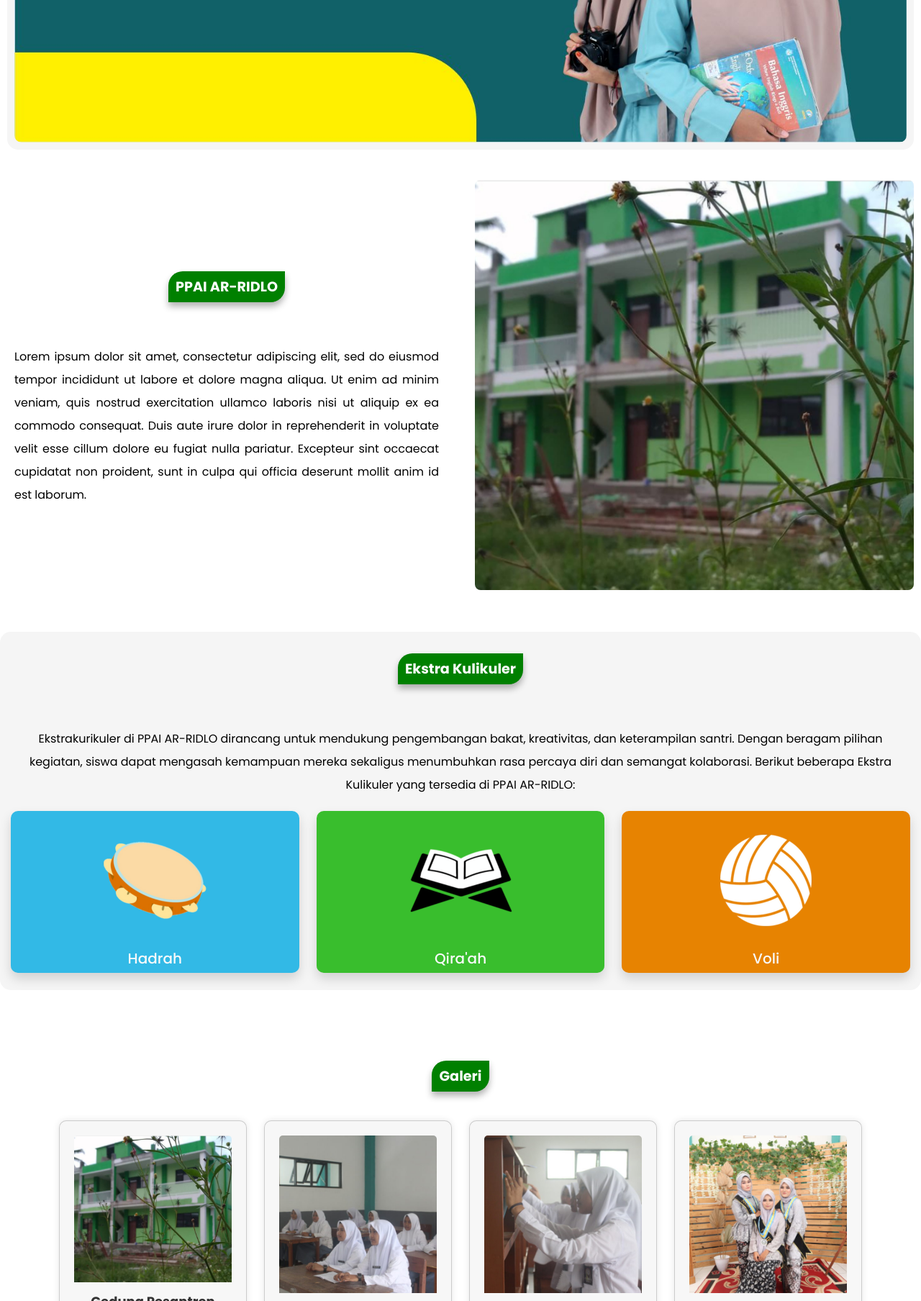
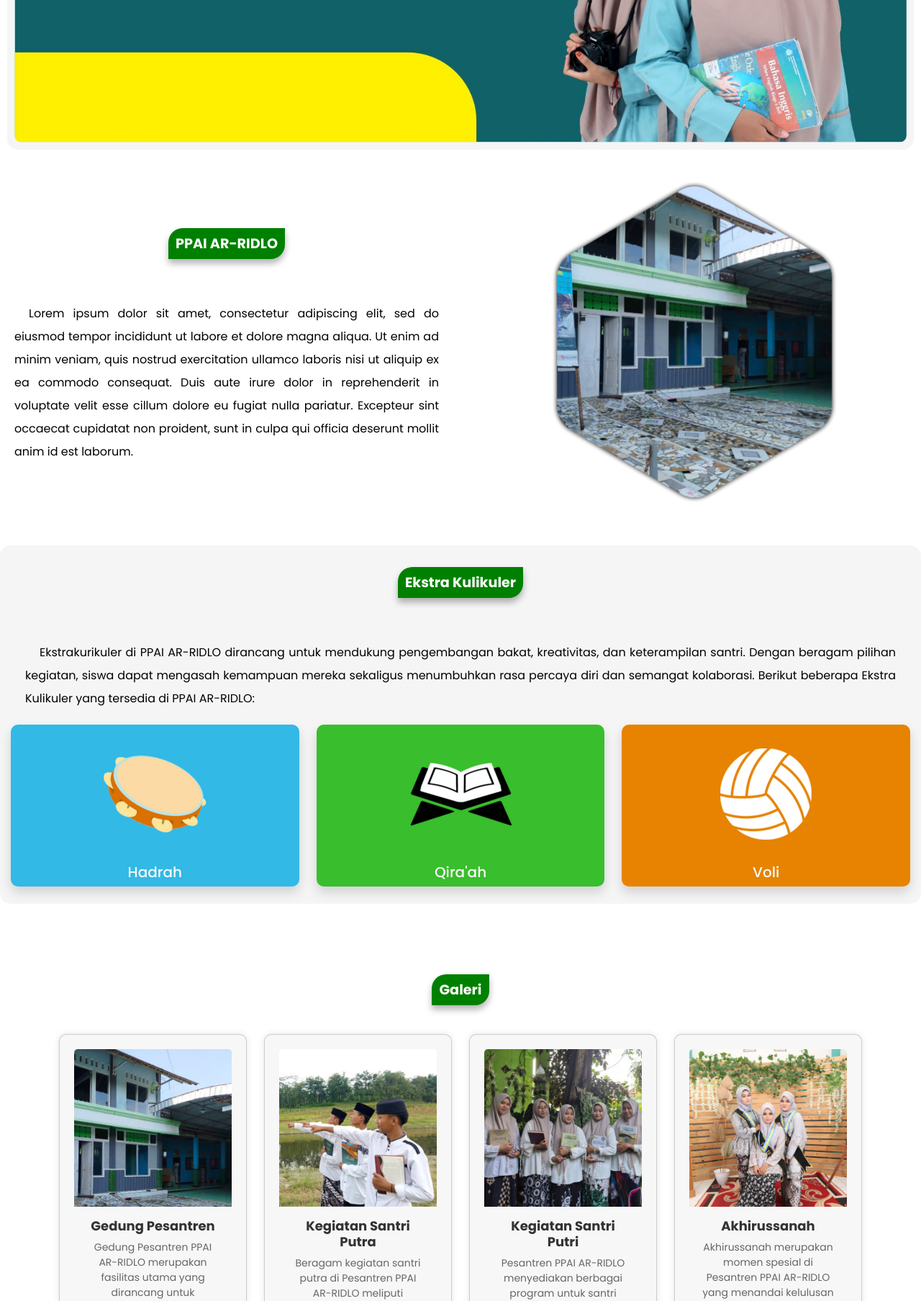
Before and after one commit to jabie393/WEB-PPAI-AR-RIDLO, a PHP site: page / in a window 1280 px wide. Shown: the part 433-2241 px from the top of the page at 72% size. Run offline with PHP 8.4, Linux system fonts and the light colour scheme; some web fonts are replaced.

Commit message:
update img v1

```diff
--- a/css/style.css
+++ b/css/style.css
@@ -244,13 +244,20 @@ body {
     margin: 20px;
     font-size: 1rem; /* Ukuran default untuk layar kecil */
     line-height: 1.5; /* Menambahkan jarak antar baris untuk keterbacaan */
+    text-indent: 20px;
 }
 .profilimg {
     justify-self: center;
+    max-width: 450px; /* Ukuran maksimum */
+    width: 100%; /* Responsif */
+    text-align: center;
 }
+
 .profilimg img {
-    width: 400px;
-    border-radius: 0.5rem;
+    width: 100%; /* Sesuaikan dengan parent */
+    height: auto; /* Jaga aspek rasio */
+    display: block;
+    margin: 0 auto;
 }
 /* ekstra style */
 .ekstra .ekstracontainer {
@@ -266,8 +273,9 @@ body {
   -o-border-radius: 15px;
 }
 .ekstrasubtitle {
+  text-indent: 20px;
   color: black;
-  text-align: center;
+  text-align: justify;
   margin: 20px;
   font-size: 1rem; /* Ukuran default untuk layar kecil */
   line-height: 1.5; /* Menambahkan jarak antar baris untuk keterbacaan */
@@ -315,6 +323,7 @@ body {
     font-size: 18px;
 }
 .card .card-text {
+    text-align: center;
     color: #666;
     font-size: 14px;
 }
@@ -498,7 +507,6 @@ footer {
       margin: 10px;
     }
     .ekstrasubtitle {
-      text-align: center;
       font-size: 0.70rem;
       line-height: 1.75;
     }
--- a/index.html
+++ b/index.html
@@ -114,8 +114,8 @@
           <p class="profilsubtitle">Lorem ipsum dolor sit amet, consectetur adipiscing elit, sed do eiusmod tempor incididunt ut labore et dolore magna aliqua. Ut enim ad minim veniam, quis nostrud exercitation ullamco laboris nisi ut aliquip ex ea commodo consequat. Duis aute irure dolor in reprehenderit in voluptate velit esse cillum dolore eu fugiat nulla pariatur. Excepteur sint occaecat cupidatat non proident, sunt in culpa qui officia deserunt mollit anim id est laborum.
           </p>
         </div>
-        <div class="profilimg">
-          <img src="assets/galeri/1.jpg" alt="profil">
+        <div class="profilimg .img-fluid">
+          <img src="assets/galeri/arridlo.png" alt="profil">
         </div>
         </div>
       </section>
@@ -176,7 +176,7 @@
           <!-- Galeri Item 1 -->
           <div class="col-md-6 col-lg-3 mb-4">
               <div class="card cardkiri">
-                  <img src="assets/galeri/1.jpg" class="card-img-top" alt="foto1">
+                  <img src="assets/galeri/gedung.jpg" class="card-img-top" alt="foto1">
                   <div class="card-body">
                       <h5 class="card-title">Gedung Pesantren</h5>
                       <p class="card-text">Gedung Pesantren PPAI AR-RIDLO merupakan fasilitas utama yang dirancang untuk mendukung proses pembelajaran dan pembentukan karakter santri. Dengan bangunan yang modern dan lingkungan yang nyaman, gedung ini menjadi pusat aktivitas pendidikan dan keagamaan yang kondusif.</p>
@@ -187,7 +187,7 @@
           <!-- Galeri Item 2 -->
           <div class="col-md-6 col-lg-3 mb-4">
               <div class="card cardkanan">
-                  <img src="assets/galeri/2.jpg" class="card-img-top" alt="foto2">
+                  <img src="assets/galeri/putra.jpg" class="card-img-top" alt="foto2">
                   <div class="card-body">
                       <h5 class="card-title">Kegiatan Santri Putra</h5>
                       <p class="card-text">
@@ -199,7 +199,7 @@
           <!-- Galeri Item 3 -->
           <div class="col-md-6 col-lg-3 mb-4">
               <div class="card cardkiri">
-                  <img src="assets/galeri/3.jpg" class="card-img-top" alt="foto3">
+                  <img src="assets/galeri/putri.jpg" class="card-img-top" alt="foto3">
                   <div class="card-body">
                       <h5 class="card-title">Kegiatan Santri Putri</h5>
                       <p class="card-text">Pesantren PPAI AR-RIDLO menyediakan berbagai program untuk santri putri, mulai dari pendidikan formal hingga pengembangan keterampilan khusus. Kegiatan ini bertujuan menciptakan lingkungan yang mendukung pertumbuhan spiritual, intelektual, dan sosial mereka.</p>
```
Also changed, not shown: assets/galeri/1.jpg (deleted), assets/galeri/2.jpg (deleted), assets/galeri/3.jpg (deleted), assets/galeri/arridlo.png (added), assets/galeri/gedung.jpg (added), assets/galeri/putra.jpg (added), assets/galeri/putri.jpg (added).
